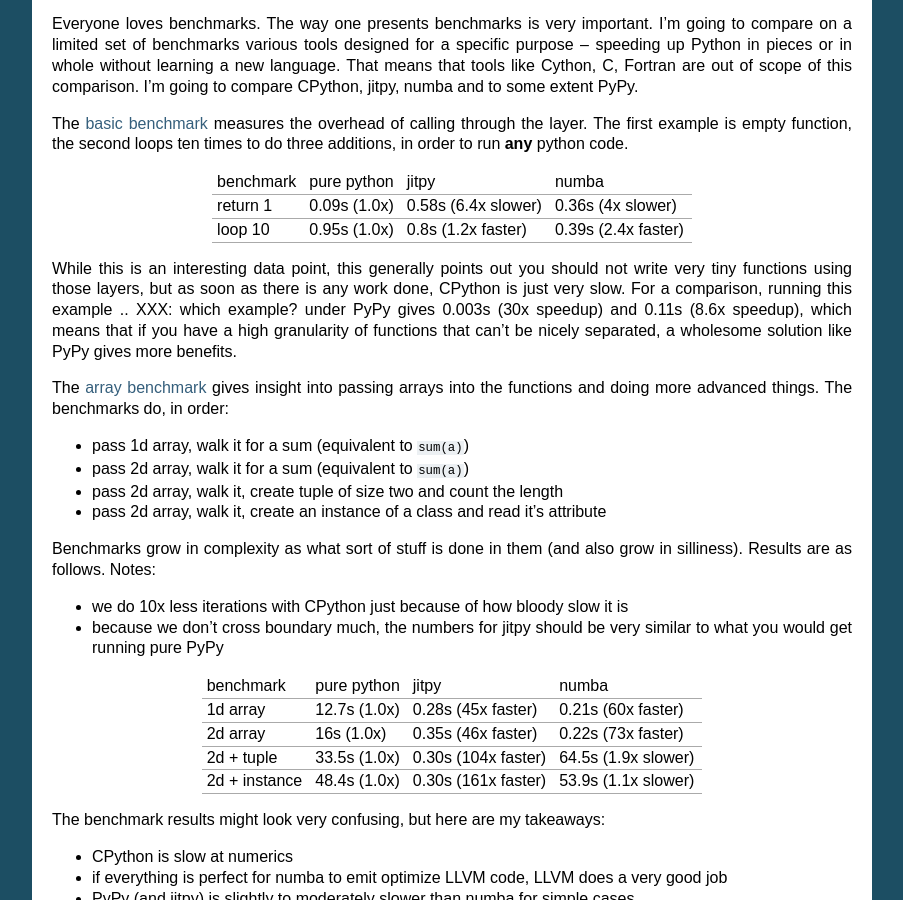
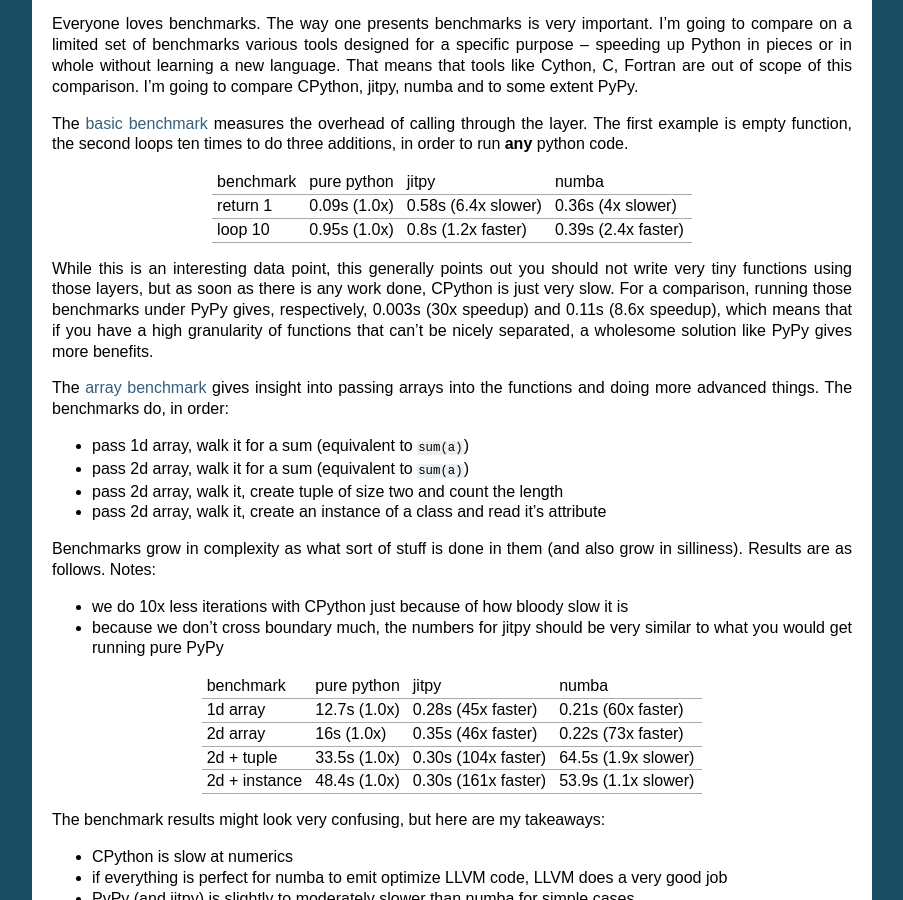
Before and after one commit to fijal/jitpy, a Sphinx documentation site: the page built from doc/index.rst, in a window 1280 px wide and 900 px high, scrolled down 1905 px. Shown: the whole window, without its empty margins (198-1101 px from the left). Built offline with Sphinx 7.4.7, drawn with Linux system fonts in a browser that asks for light colours.

Commit message:
kill xxx with a better explanation

```diff
--- a/doc/index.rst
+++ b/doc/index.rst
@@ -149,9 +149,9 @@
 
 While this is an interesting data point, this generally points out you should not
 write very tiny functions using those layers, but as soon as there is any
-work done, CPython is just very slow. For a comparison, running this example
-.. XXX: which example?
-under PyPy gives 0.003s (30x speedup) and 0.11s (8.6x speedup), which means
+work done, CPython is just very slow. For a comparison, running those benchmarks
+under PyPy gives, respectively, 0.003s (30x speedup) and 0.11s (8.6x speedup),
+which means
 that if you have a high granularity of functions that can't be nicely separated,
 a wholesome solution like PyPy gives more benefits.
 
```
